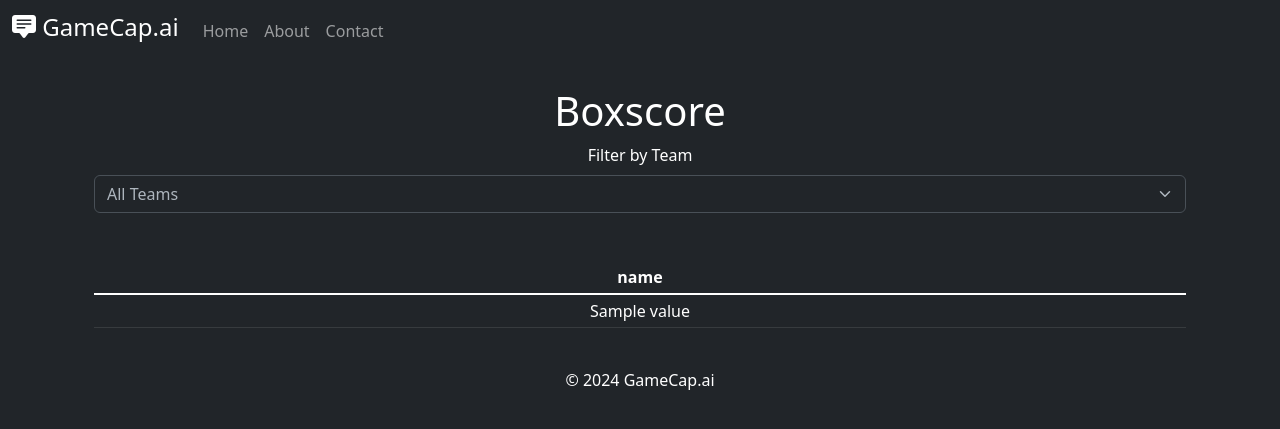
After one commit to tjamescpp/NBA-Game-Summary, a Python web app: template templates/boxscore.html in a window 1280 px wide. The commit adds this page. Shown: the top 429 px of the page. Run offline with Jinja, Linux system fonts and the light colour scheme; the template is opened without the code that fills it: most values are stand-ins (such as "Sample title", 1, 10 or a date in 2020).

Commit message:
added boxscores

```diff
--- /dev/null
+++ b/templates/boxscore.html
@@ -0,0 +1,63 @@
+{% extends "base.html" %}
+
+{% block title %} GameCap.ai - Boxscore {% endblock %}
+
+{% block content %}
+<div class="container my-4">
+    <h1 class="text-center">Boxscore</h1>
+
+    <!-- Team Filter Dropdown -->
+    <div class="mb-5">
+        <label for="teamFilter" class="form-label">Filter by Team</label>
+        <select id="teamFilter" class="form-select mb-3">
+            <option value="All">All Teams</option>
+            {% for team in teams %}
+                <option value="{{ team['id'] }}">{{ team['name'] }}</option>
+            {% endfor %}
+        </select>
+    </div>
+
+    <!-- Boxscore Table -->
+    <div class="table-responsive-xl d-flex justify-content-center">
+        <table class="table table-dark table-hover table-sm">
+            <thead>
+                <tr>
+                    {% for column in boxscore_data[0].keys() %}
+                        <th scope="col">{{ column }}</th>
+                    {% endfor %}
+                </tr>
+            </thead>
+            <tbody class="table-group-divider" id="boxscoreTable">
+                {% for row in boxscore_data %}
+                    <tr data-team-id="{{ row['TEAM_ID'] }}">
+                        {% for value in row.values() %}
+                            <td>{{ value }}</td>
+                        {% endfor %}
+                    </tr>
+                {% endfor %}
+            </tbody>
+        </table>
+    </div>
+</div>
+
+<script>
+    const teamFilter = document.getElementById('teamFilter');
+    const tableRows = document.querySelectorAll('#boxscoreTable tr');
+
+    teamFilter.addEventListener('change', () => {
+        const selectedTeamId = teamFilter.value;
+
+        tableRows.forEach(row => {
+            const rowTeamId = row.getAttribute('data-team-id');
+
+            if (selectedTeamId === 'All' || rowTeamId === selectedTeamId) {
+                row.style.display = ''; // Show row
+            } else {
+                row.style.display = 'none'; // Hide row
+            }
+        });
+    });
+</script>
+
+
+{% endblock %}
--- a/templates/games.html
+++ b/templates/games.html
@@ -1,6 +1,6 @@
 {% extends "base.html" %}
 
-{% block title %}NBA Game Recap - Games{% endblock %}
+{% block title %} GameCap.ai - Games {% endblock %}
 
 {% block content %}
 <body class="text-center">
@@ -30,6 +30,7 @@
                         <div class="container mb-3">
                             <!-- Generate Button -->
                             <button class="btn btn-primary" onclick="fetchGameRecap('{{ game['game_id'] }}')">Summarize</button>
+                            <a href="/boxscore/{{ game['game_id'] }}" class="btn btn-secondary">View Boxscore</a>
                         </div>
                     </div>
                 {% endfor %}
--- a/templates/index.html
+++ b/templates/index.html
@@ -1,6 +1,6 @@
 {% extends "base.html" %}
 
-{% block title %}Home - Recap.ai{% endblock %}
+{% block title %}Home - GameCap.ai{% endblock %}
 
 {% block content %}
 <body>
@@ -9,7 +9,7 @@
             <i class="bi bi-chat-square-text-fill"></i> GameCap.ai
         </h1>
         <h3 class="mb-5 display-6">Get AI generated summaries of the NBA games you missed including highlights, top performers, exciting moments, and more with GameCap.ai</h3>
-        <h1>Find Games</h1>
+        <p class="fs-1">Find Games</p>
         <!-- Date Picker Form -->
         <form action="/games" method="get">
             <label for="game_date">Select a date:</label>
```
Also changed, not shown: app.py (+38 -7 lines), 1 other file.
